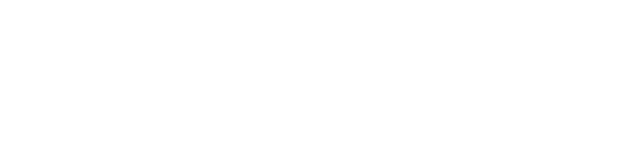
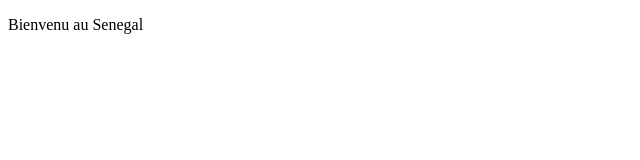
Before and after one commit to Rosa4Mendy/r-apprendregit, a plain HTML site: page index.html in a window 1280 px wide. Shown: the whole page, without its empty margins (0-640 px from the left). Drawn offline with Linux system fonts and the light colour scheme.

Commit message:
modification

```diff
--- a/index.html
+++ b/index.html
@@ -6,6 +6,6 @@
     <title>Document</title>
 </head>
 <body>
-
+    <p>Bienvenu au Senegal</p>
 </body>
 </html>
```
